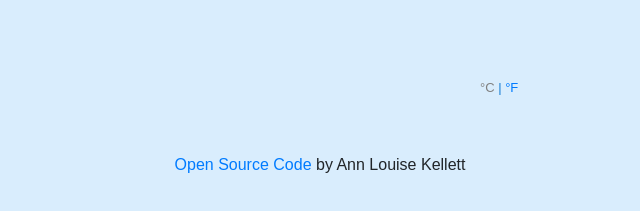
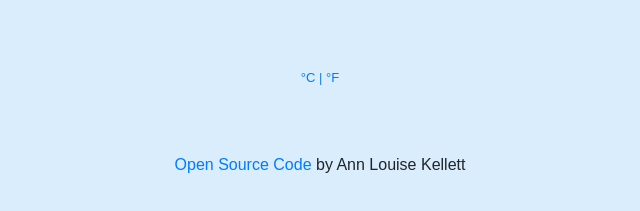
Before and after one commit to alkellett87/GitHubChallenge, a plain HTML site: page index.html in a window 1280 px wide. Shown: the part 169-380 px from the top of the page, 320-960 px from the left. Drawn offline with nearby package versions, Linux system fonts and the light colour scheme.

Commit message:
Updated html span class

```diff
--- a/index.html
+++ b/index.html
@@ -45,14 +45,15 @@
     </div>
 
     <div class="col-4">
-      <div class="weather_temp">
-        <h2 id="currentTemp"> </h2>
-          <span class="unit">
-            <div class="float left">
-              <a href="#" id="celsiusLink" class="current">°C</a> |
-              <a href="#" id="fahrenheitLink">°F</a>
-          </span>
-        </div>
+      <div class="weather_temp_container">
+        <h2>
+          <span id="currentTemp"></span>
+            <span class="unit">
+                <a href="#" id="celsiusLink" class="current">°C</a> |
+                <a href="#" id="fahrenheitLink">°F</a>
+              </span>
+            </span>
+        </h2>
       </div>
     </div>
 
@@ -68,13 +69,11 @@
     </div>
 
     <div class="col-4">
-      <div>
       <h5> <span id="description"></span>
         <img src=""
         alt= ""
         id ="icon">
       </h5>
-      </div>
     </div>
 
     <div class="col-4">
```
